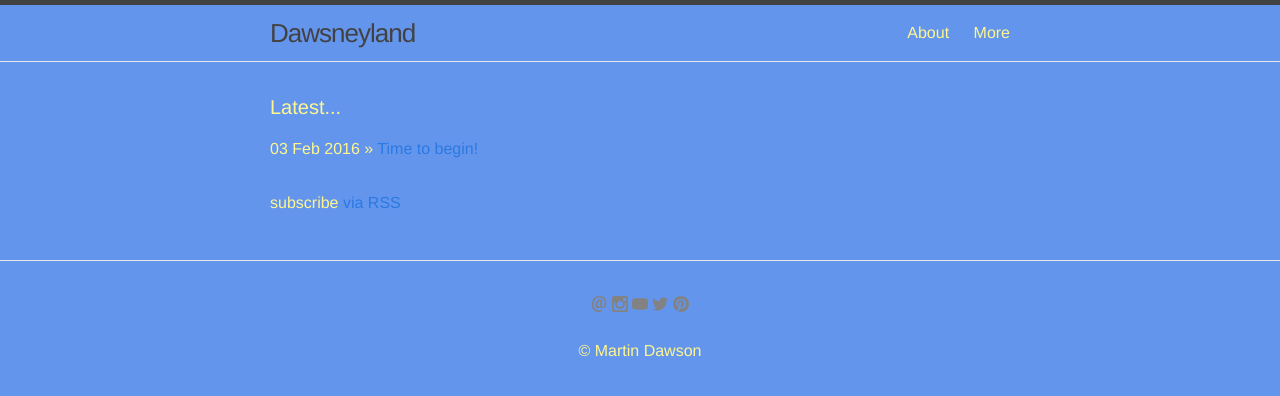
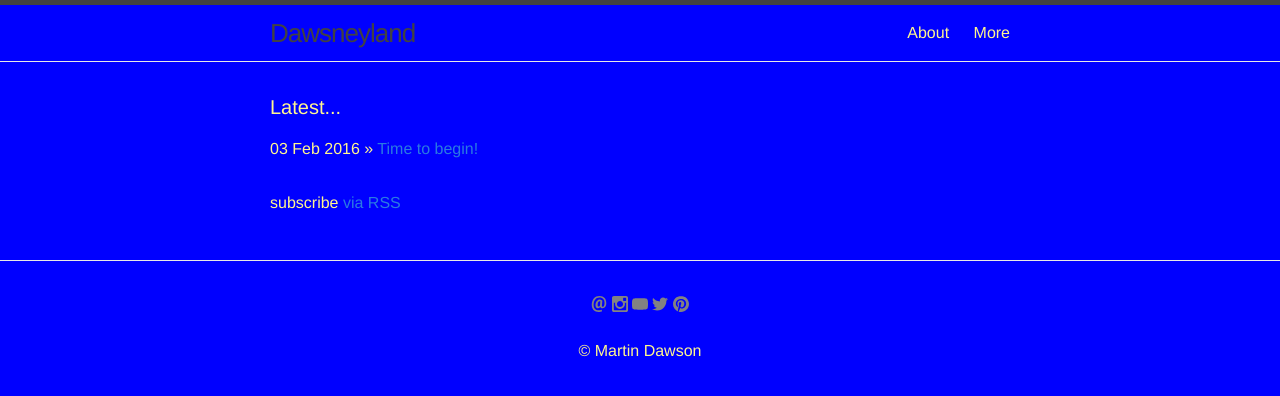
Before and after one commit to dawsneyland/formerdland, a Jekyll site: the page built from index.html, in a window 1280 px wide. Shown: the top 396 px of the page. Built offline with Jekyll 4.4.1, drawn with Linux system fonts in a browser that asks for light colours.

Commit message:
Update _base.scss

```diff
--- a/_sass/_base.scss
+++ b/_sass/_base.scss
@@ -16,7 +16,7 @@
 body {
     font: $base-font-weight #{$base-font-size}/#{$base-line-height} $base-font-family;
     color: $text-color;
-    background-color: $background-color;
+    background-color: blue;
     -webkit-text-size-adjust: 100%;
     -webkit-font-feature-settings: "kern" 1;
     -moz-font-feature-settings: "kern" 1;
```
